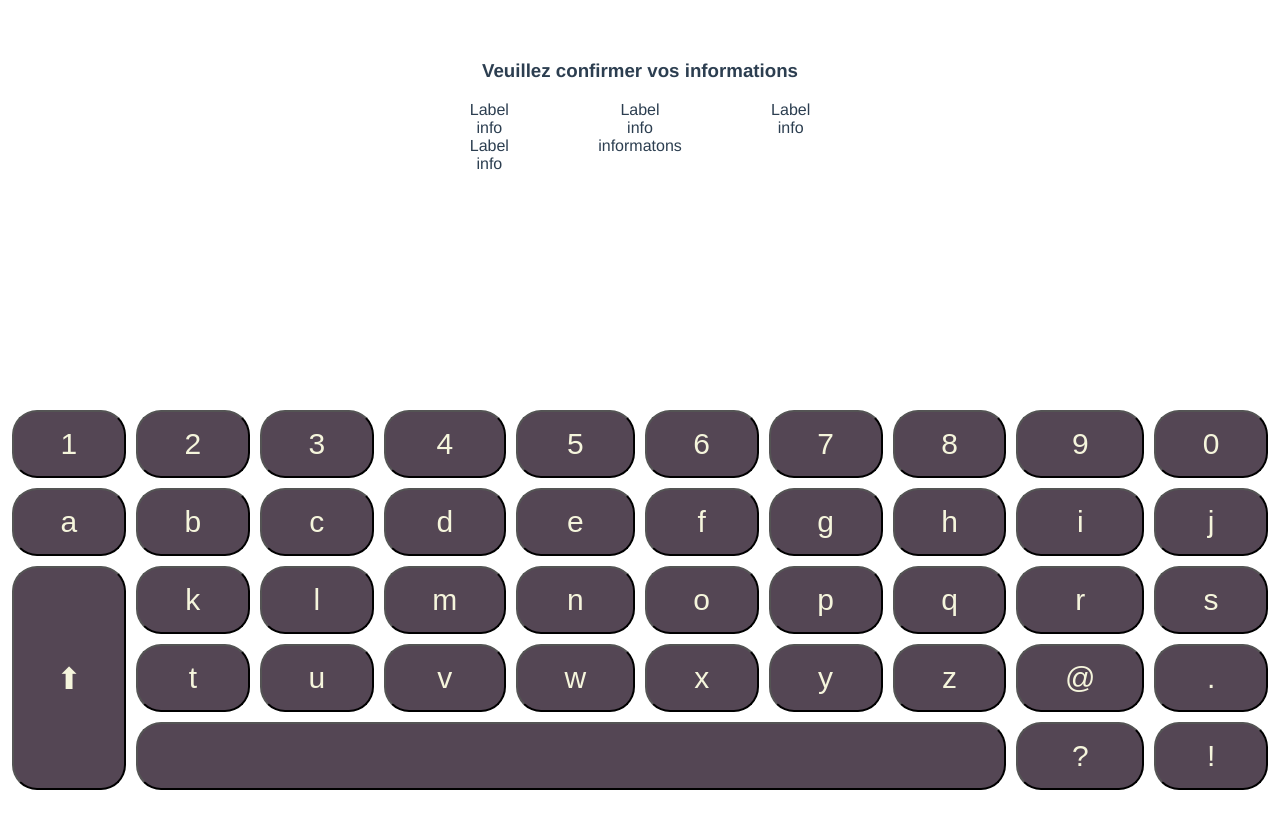
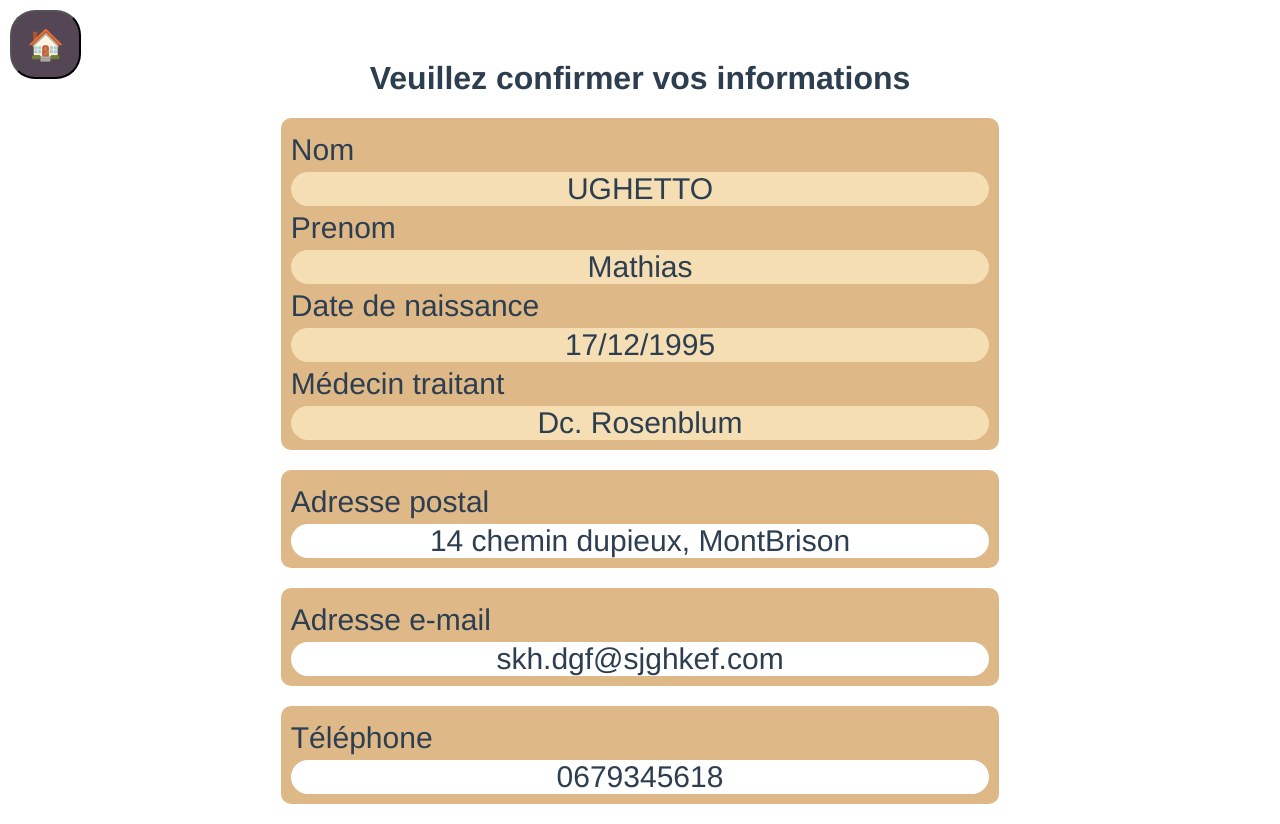
Before and after one commit to workshop-403-forbidden/FrontEndRobot, a Vue app: page / in a window 1280 px wide. Before the commit the page ends 800 px from the top, so only its background shows below. Built offline with nearby package versions, Linux system fonts and the light colour scheme.

Commit message:
Mise en place du clavier avec interaction.

```diff
--- a/package.json
+++ b/package.json
@@ -9,7 +9,8 @@
   },
   "dependencies": {
     "core-js": "^3.6.5",
-    "vue": "^3.0.0"
+    "vue": "^3.0.0",
+    "vue3-click-away": "^1.0.5"
   },
   "devDependencies": {
     "@vue/cli-plugin-babel": "~4.5.0",
--- a/src/components/Formular.vue
+++ b/src/components/Formular.vue
@@ -1,55 +1,138 @@
 <template>
   <div class="formular">
-    <h3 >Veuillez confirmer vos informations</h3>
+    <button class="homeButton">🏠</button>
+    <h1>Veuillez confirmer vos informations</h1>
     <div class="info">
       <div class="data">
-        <div>Label</div>
-        <div>info</div>
+        <div class="label">Nom</div>
+        <div class="value">{{ nom }}</div>
+        <div class="label">Prenom</div>
+        <div class="value">{{ prenom }}</div>
+        <div class="label">Date de naissance</div>
+        <div class="value">{{ date_de_naissance }}</div>
+        <div class="label">Médecin traitant</div>
+        <div class="value">{{ nom_medecin_traitant }}</div>
+      </div>
+      <div class="data" >
+        <div class="label">Adresse postal</div>
+        <div class="value editable" :class="(focus === 'adresse_postal')&&'focus'" v-on:click="edite({adresse_postal})">{{ adresse_postal }}</div>
       </div>
       <div class="data">
-        <div>Label</div>
-        <div>info</div>
+        <div class="label">Adresse e-mail</div>
+        <div class="value editable" :class="(focus === 'adresse_mail')&&'focus'" v-on:click="edite({adresse_mail})">{{ adresse_mail }}</div>
       </div>
       <div class="data">
-        <div>Label</div>
-        <div>info</div>
+        <div class="label">Téléphone</div>
+        <div class="value editable" :class="(focus === 'tel')&&'focus'" v-on:click="edite({tel})">{{ tel }}</div>
       </div>
-      <div class="data">
-        <div>Label</div>
-        <div>info</div>
     </div>
-      informatons
+    <div v-if="focus.length > 0">
+      <LetterClavier
+      :add-character=addCharacter
+      :remove-character=removeCharacter
+      :enter=enter
+      />
     </div>
-    <LetterClavier />
   </div>
 </template>
 
 <script>
+
 import LetterClavier from './LetterClavier.vue';
+import VueClickAway from "vue3-click-away";
 
 export default {
   name: "Formular",
   components: {
   LetterClavier
   },
+  directives: {
+    ClickAway: VueClickAway,
+  },
   data () {
     return {
       nom: 'UGHETTO',
       prenom: 'Mathias',
-    date_de_naissance: new Date('1995-12-17T03:24:00'),
+      date_de_naissance: `${new Date('1995-12-17T03:24:00').getDate() <= 9 ? '0'+new Date('1995-12-17T03:24:00').getDate() : new Date('1995-12-17T03:24:00').getDate()}/${new Date('1995-12-17T03:24:00').getMonth()+1 <= 9 ? '0'+new Date('1995-12-17T03:24:00').getMonth()+1:new Date('1995-12-17T03:24:00').getMonth()+1}/${new Date('1995-12-17T03:24:00').getFullYear()}`,
       adresse_postal: '14 chemin dupieux, MontBrison',
+      adresse_mail: 'skh.dgf@sjghkef.com',
       tel: '0679345618',
       nom_medecin_traitant: 'Dc. Rosenblum',
+      focus: '',
+    }
+  },
+  methods: {
+    edite(value) {
+      this.focus = Object.keys(value)[0];
+      console.log(this.focus);
+      console.log(this[this.focus]);
+    },
+    dontEdit(value) {
+      this.focus = value;
+    },
+    addCharacter(Character) {
+      this[this.focus] += Character;
+    },
+    removeCharacter() {
+      this[this.focus] = this[this.focus].slice(0, -1);
+    },
+    enter() {
+      this.focus='';
     }
   },
 }
 </script>
 
 <style>
+  .homeButton {
+    position: fixed;
+    left: 0;
+    top: 0;
+    background-color: rgb(84, 70, 84);
+    color: beige;
+    border-radius: 25px;
+    font-size: 30px;
+    text-align: center;
+    padding: 15px;
+    margin: 10px;
+  }
+
   .info {
-    display: grid;
-    grid-template-columns: auto auto auto;
-    margin-right: 33%;
-    margin-left: 33%;
+    margin-right: 20%;
+    margin-left: 20%;
+  }
+
+  .data {
+    background-color:burlywood;
+    font-size: 30px;
+    border-radius: 10px;
+    margin: 20px;
+    padding: 10px;
+  }
+
+  .focus {
+    border-style: solid;
+    border-color: sandybrown;
+  }
+
+  .label {
+    margin-top: 5px;
+    text-align: left;
+  }
+
+  .value {
+    margin-top: 5px;
+    background-color: wheat;
+    font-size: 30px;
+    border-radius: 25px;
+  }
+
+  .editable {
+    background-color: white;
+  }
+
+  .editable:hover {
+    cursor: pointer;
+    background-color: rgb(202, 202, 202);
   }
 </style>
--- a/src/components/LetterClavier.vue
+++ b/src/components/LetterClavier.vue
@@ -1,58 +1,63 @@
 <template>
   <div class="letterclavier">
-    <button class="touche">1</button>
-    <button class="touche">2</button>
-    <button class="touche">3</button>
-    <button class="touche">4</button>
-    <button class="touche">5</button>
-    <button class="touche">6</button>
-    <button class="touche">7</button>
-    <button class="touche">8</button>
-    <button class="touche">9</button>
-    <button class="touche">0</button>
-    <button class="touche">{{upperCased('a')}}</button>
-    <button class="touche">{{upperCased('b')}}</button>
-    <button class="touche">{{upperCased('c')}}</button>
-    <button class="touche">{{upperCased('d')}}</button>
-    <button class="touche">{{upperCased('e')}}</button>
-    <button class="touche">{{upperCased('f')}}</button>
-    <button class="touche">{{upperCased('g')}}</button>
-    <button class="touche">{{upperCased('h')}}</button>
-    <button class="touche">{{upperCased('i')}}</button>
-    <button class="touche">{{upperCased('j')}}</button>
+    <button class="touche" v-on:click="addCharacter(1)">1</button>
+    <button class="touche" v-on:click="addCharacter(2)">2</button>
+    <button class="touche" v-on:click="addCharacter(3)">3</button>
+    <button class="touche" v-on:click="addCharacter(4)">4</button>
+    <button class="touche" v-on:click="addCharacter(5)">5</button>
+    <button class="touche" v-on:click="addCharacter(6)">6</button>
+    <button class="touche" v-on:click="addCharacter(7)">7</button>
+    <button class="touche" v-on:click="addCharacter(8)">8</button>
+    <button class="touche" v-on:click="addCharacter(9)">9</button>
+    <button class="touche" v-on:click="addCharacter(0)">0</button>
+    <button class="touche" v-on:click="addCharacter('@')">@</button>
+    <button class="touche" v-on:click="addCharacter(upperCased('a'))">{{upperCased('a')}}</button>
+    <button class="touche" v-on:click="addCharacter(upperCased('b'))">{{upperCased('b')}}</button>
+    <button class="touche" v-on:click="addCharacter(upperCased('c'))">{{upperCased('c')}}</button>
+    <button class="touche" v-on:click="addCharacter(upperCased('d'))">{{upperCased('d')}}</button>
+    <button class="touche" v-on:click="addCharacter(upperCased('e'))">{{upperCased('e')}}</button>
+    <button class="touche" v-on:click="addCharacter(upperCased('f'))">{{upperCased('f')}}</button>
+    <button class="touche" v-on:click="addCharacter(upperCased('g'))">{{upperCased('g')}}</button>
+    <button class="touche" v-on:click="addCharacter(upperCased('h'))">{{upperCased('h')}}</button>
+    <button class="touche" v-on:click="addCharacter(upperCased('i'))">{{upperCased('i')}}</button>
+    <button class="toucheBackward" v-on:click="removeCharacter">⬅</button>
     <button class="toucheShift" :class="(toUpperCase)&&'upperCase'" v-on:click="upper()">⬆</button>
-    <button class="touche">{{upperCased('k')}}</button>
-    <button class="touche">{{upperCased('l')}}</button>
-    <button class="touche">{{upperCased('m')}}</button>
-    <button class="touche">{{upperCased('n')}}</button>
-    <button class="touche">{{upperCased('o')}}</button>
-    <button class="touche">{{upperCased('p')}}</button>
-    <button class="touche">{{upperCased('q')}}</button>
-    <button class="touche">{{upperCased('r')}}</button>
-    <button class="touche">{{upperCased('s')}}</button>
-    <button class="touche">{{upperCased('t')}}</button>
-    <button class="touche">{{upperCased('u')}}</button>
-    <button class="touche">{{upperCased('v')}}</button>
-    <button class="touche">{{upperCased('w')}}</button>
-    <button class="touche">{{upperCased('x')}}</button>
-    <button class="touche">{{upperCased('y')}}</button>
-    <button class="touche">{{upperCased('z')}}</button>
-    <button class="touche">@</button>
-    <button class="touche">.</button>
-    <button class="toucheSpace"> </button>
-    <button class="touche">?</button>
-    <button class="touche">!</button>
-
-
+    <button class="touche" v-on:click="addCharacter(upperCased('j'))">{{upperCased('j')}}</button>
+    <button class="touche" v-on:click="addCharacter(upperCased('k'))">{{upperCased('k')}}</button>
+    <button class="touche" v-on:click="addCharacter(upperCased('l'))">{{upperCased('l')}}</button>
+    <button class="touche" v-on:click="addCharacter(upperCased('m'))">{{upperCased('m')}}</button>
+    <button class="touche" v-on:click="addCharacter(upperCased('n'))">{{upperCased('n')}}</button>
+    <button class="touche" v-on:click="addCharacter(upperCased('o'))">{{upperCased('o')}}</button>
+    <button class="touche" v-on:click="addCharacter(upperCased('p'))">{{upperCased('p')}}</button>
+    <button class="touche" v-on:click="addCharacter(upperCased('q'))">{{upperCased('q')}}</button>
+    <button class="touche" v-on:click="addCharacter(upperCased('r'))">{{upperCased('r')}}</button>
+    <button class="touche" v-on:click="addCharacter(upperCased('s'))">{{upperCased('s')}}</button>
+    <button class="touche" v-on:click="addCharacter(upperCased('t'))">{{upperCased('t')}}</button>
+    <button class="touche" v-on:click="addCharacter(upperCased('u'))">{{upperCased('u')}}</button>
+    <button class="touche" v-on:click="addCharacter(upperCased('v'))">{{upperCased('v')}}</button>
+    <button class="touche" v-on:click="addCharacter(upperCased('w'))">{{upperCased('w')}}</button>
+    <button class="touche" v-on:click="addCharacter(upperCased('x'))">{{upperCased('x')}}</button>
+    <button class="touche" v-on:click="addCharacter(upperCased('y'))">{{upperCased('y')}}</button>
+    <button class="touche" v-on:click="addCharacter(upperCased('z'))">{{upperCased('z')}}</button>
+    <button class="touche" v-on:click="addCharacter('.')">.</button>
+    <button class="touche" v-on:click="addCharacter(',')">,</button>
+    <button class="toucheShift" v-on:click="enter">✔</button>
+    <button class="toucheSpace" v-on:click="addCharacter(' ')"> </button>
+    <button class="touche" v-on:click="addCharacter('?')">?</button>
+    <button class="touche" v-on:click="addCharacter('!')">!</button>
   </div>
 </template>
 
 <script>
 export default {
   name: 'LetterClavier',
+  props: {
+    addCharacter: Function,
+    removeCharacter: Function,
+    enter: Function
+  },
   data () {
     return {
-      arrayLetters: 'abcdefghijklmnopqrstuvwxyz'.split(''),
       toUpperCase: false,
     }
   },
@@ -79,7 +84,7 @@ export default {
     right: 2px;
     margin: 5px;
     display: grid;
-    grid-template-columns: auto auto auto auto auto auto auto auto auto auto;
+    grid-template-columns: auto auto auto auto auto auto auto auto auto auto auto;
     text-align: center;
   }
 
@@ -103,6 +108,16 @@ export default {
     grid-area: span 1 / span 7;
   }
 
+  .toucheBackward {
+    margin: 5px;
+    background-color: rgb(84, 70, 84);
+    color: beige;
+    border-radius: 25px;
+    font-size: 30px;
+    text-align: center;
+    grid-area: span 1 / span 2;
+  }
+
   .upperCase {
     background-color: rgb(158, 133, 158);
   }
```
Also changed, not shown: 1 other file (tests, documents, lock files or other folders). Lines whose indentation alone changed are shown as unchanged.
